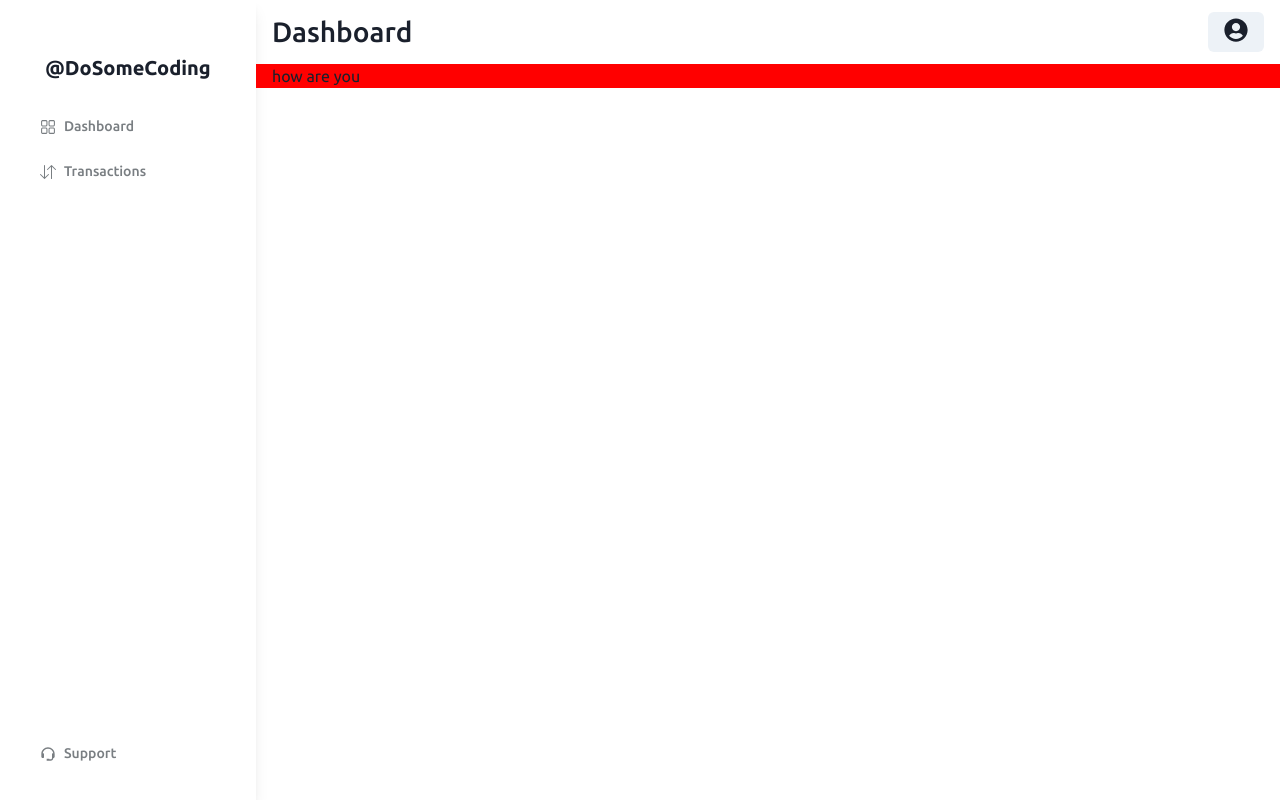
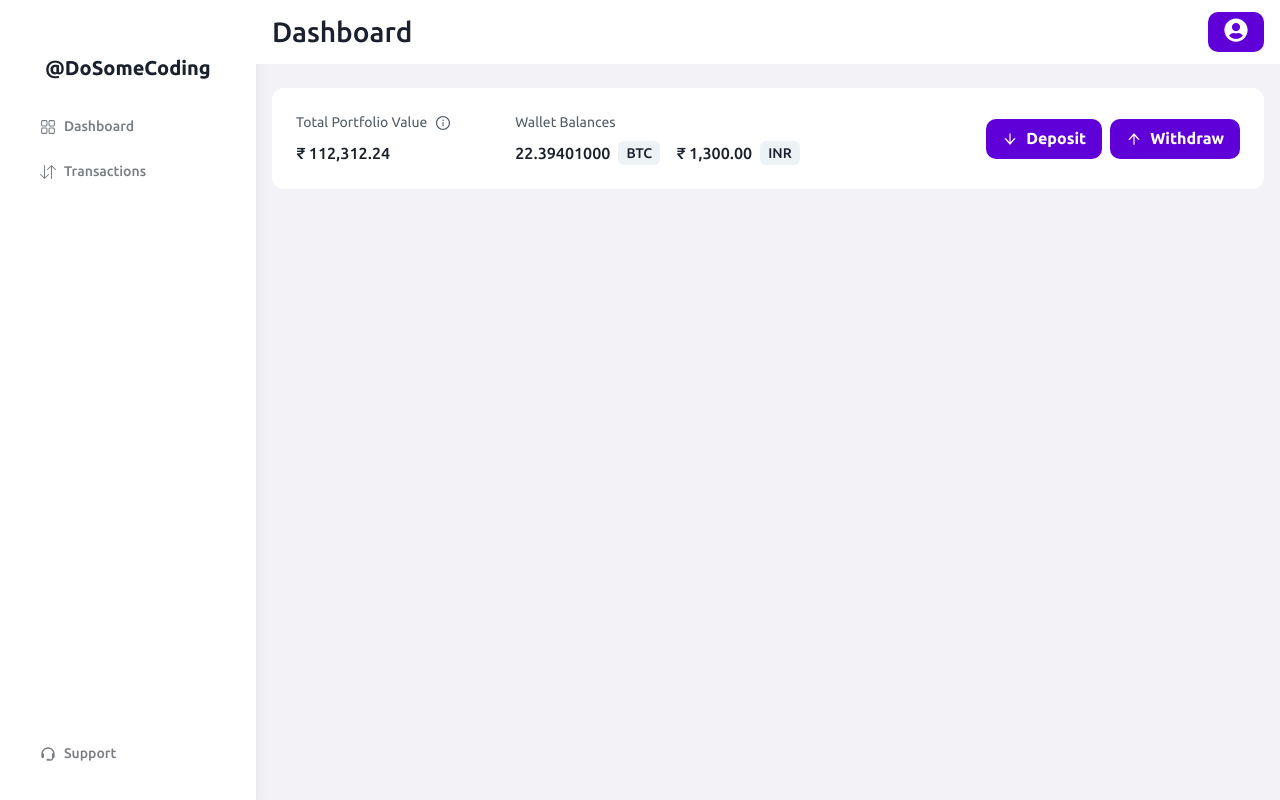
Before and after one commit to vaishnavwalke/React-Crypto-Dashboard, a React (Vite) app: page / in a window 1280 px wide. Built offline with nearby package versions, Linux system fonts and the light colour scheme.

Commit message:
5 files modified, 1 added

```diff
--- a/src/components/DashboardLayout.jsx
+++ b/src/components/DashboardLayout.jsx
@@ -19,7 +19,7 @@ const DashboardLayout = ({ title, children }) => {
       <SideDrawer isOpen={isOpen} onClose={onClose} />
       <Box flexGrow={1}>
         <TopNav title={title} onOpen={onOpen} />
-        <Container maxW="70rem" bg="red">
+        <Container mt="6" maxW="70rem" >
           {' '}
           {children}
         </Container>
--- a/src/components/Sidenav.jsx
+++ b/src/components/Sidenav.jsx
@@ -9,15 +9,15 @@ const Sidenav = () => {
   ];
 
   return (
-    <Stack
+    <Stack bg="white"
       justify="space-between"
       boxShadow={{
         base: 'none',
         lg: 'lg',
       }}
       w={{
-        base:"full",
-        lg:"16rem"
+        base: 'full',
+        lg: '16rem',
       }}
       h="100vh"
     >
--- a/src/components/TopNav.jsx
+++ b/src/components/TopNav.jsx
@@ -14,7 +14,7 @@ import {
 import { FaUserCircle, FaBars } from 'react-icons/fa';
 const TopNav = ({ title, onOpen }) => {
   return (
-    <Box px="4">
+    <Box px="4" bg="white">
       <HStack h="16" justify="space-between" maxW="70rem" mx="auto">
         <Icon
           as={FaBars}
@@ -28,7 +28,7 @@ const TopNav = ({ title, onOpen }) => {
           {title}
         </Heading>
         <Menu>
-          <MenuButton as={Button} r>
+          <MenuButton as={Button}>
             <Icon as={FaUserCircle} fontSize="24px" />
           </MenuButton>
           <MenuList>
--- a/src/pages/Dashboard/Dashboard.jsx
+++ b/src/pages/Dashboard/Dashboard.jsx
@@ -1,9 +1,10 @@
 import DashboardLayout from '../../components/DashboardLayout';
+import PortfolioSection from '../Dashboard/components/PortfolioSection';
 
 const Dashboard = ({}) => {
   return (
     <DashboardLayout title="Dashboard">
-      <div> how are you</div>
+      <PortfolioSection />
     </DashboardLayout>
   );
 };
--- /dev/null
+++ b/src/pages/Dashboard/components/PortfolioSection.jsx
@@ -0,0 +1,42 @@
+import { Button, HStack, Icon, Stack, Tag, Text } from '@chakra-ui/react';
+import {
+  AiOutlineInfoCircle,
+  AiOutlineArrowDown,
+  AiOutlineArrowUp,
+} from 'react-icons/ai';
+import { BiUpArrowAlt } from 'react-icons/bi';
+const PortfolioSection = () => {
+  return (
+    <HStack justify="space-between" bg="white" borderRadius="xl" p="6">
+      <HStack spacing="16">
+        <Stack>
+          <HStack color="black.80">
+            <Text fontSize="sm">Total Portfolio Value </Text>
+            <Icon as={AiOutlineInfoCircle} />
+          </HStack>
+          <Text textStyle="h2" fontWeight="medium">₹ 112,312.24</Text>
+        </Stack>
+        <Stack>
+          <HStack color="black.80">
+            <Text fontSize="sm">Wallet Balances</Text>
+          </HStack>
+          <HStack spacing="4">
+            <HStack>
+              <Text textStyle="h2" fontWeight="medium">22.39401000</Text>{' '}
+              <Tag colorScheme="gray">BTC</Tag>
+            </HStack>
+            <HStack>
+              <Text textStyle="h2" fontWeight="medium">₹ 1,300.00</Text>{' '}
+              <Tag colorScheme="gray">INR</Tag>
+            </HStack>
+          </HStack>
+        </Stack>{' '}
+      </HStack>
+      <HStack>
+        <Button leftIcon={<Icon as={AiOutlineArrowDown} />}>Deposit </Button>
+        <Button leftIcon={<Icon as={AiOutlineArrowUp} />}>Withdraw </Button>
+      </HStack>
+    </HStack>
+  );
+};
+export default PortfolioSection;
--- a/src/theme/index.js
+++ b/src/theme/index.js
@@ -1,8 +1,113 @@
-import { extendTheme } from '@chakra-ui/react';
+import { extendTheme, withDefaultColorScheme } from '@chakra-ui/react';
 
 export const theme = extendTheme({
+  colors: {
+    purple:{
+      500: "#5F00D9",
+
+    },
+    p: {
+      purple: '#5F00D9',
+      black: '#171717',
+    },
+    black: {
+      5: '#F3F3F7',
+      10: '#EEEEF4',
+      20: '#D8DDE2',
+      40: '#BABAC4',
+      60: '#797E82',
+      80: '#535D66',
+    },
+  },
   fonts: {
     heading: 'Ubuntu',
     body: 'Ubuntu',
   },
-});
+  textStyles: {
+    h1: {
+      fontSize: {
+        base: '30px',
+        md: '32px',
+      },
+      color: 'p.black',
+      lineHeight: {
+        base: '34px',
+        md: '36px',
+      },
+      h2: {
+        fontSize: {
+          base: '24px',
+          md: '28px',
+        },
+        color: 'p.black',
+        lineHeight: { base: '28px', md: '32px' },
+      },
+
+      h3: {
+        fontSize: {
+          base: '22px',
+          md: '24px',
+          xl: '32px',
+        },
+        color: 'p.black',
+
+        lineHeight: { base: '26px', md: '28px', xl: '36px' },
+      },
+
+      h4: {
+        fontSize: {
+          base: '20px',
+          md: '22px',
+        },
+        color: 'p.black',
+
+        lineHeight: { base: '24px', md: '26px' },
+      },
+      h5: {
+        fontSize: {
+          base: '18px',
+          md: '20px',
+        },
+        color: 'p.black',
+
+        lineHeight: { base: '22px', md: '24px' },
+      },
+      h6: {
+        fontSize: {
+          base: '16px',
+          md: '18px',
+        },
+        color: 'p.black',
+
+        lineHeight: { base: '20px', md: '22px' },
+      },
+    },
+  },
+  fontSizes: {
+    xs: '12px',
+    sm: '14px',
+    base: { base: '16px', md: '18px' },
+    lg: { base: '18px', md: '20px' },
+    xl: { base: '20px', md: '22px' },
+    '2xl': { base: '22px', md: '24px' },
+    '3xl': { base: '24px', md: '28px' },
+    '4xl': { base: '30px', md: '32px' },
+  },
+
+  styles: {
+    global: {
+      // styles for the `body`
+      body: {
+        bg: '#F3F3F7',
+      },
+    },
+  },
+  components:{
+    Button:{
+        baseStyle:{
+          fontWeight:"bold",
+          borderRadius:"10px",
+        }
+    },
+  },
+},withDefaultColorScheme({ colorScheme: 'purple' }));
```
